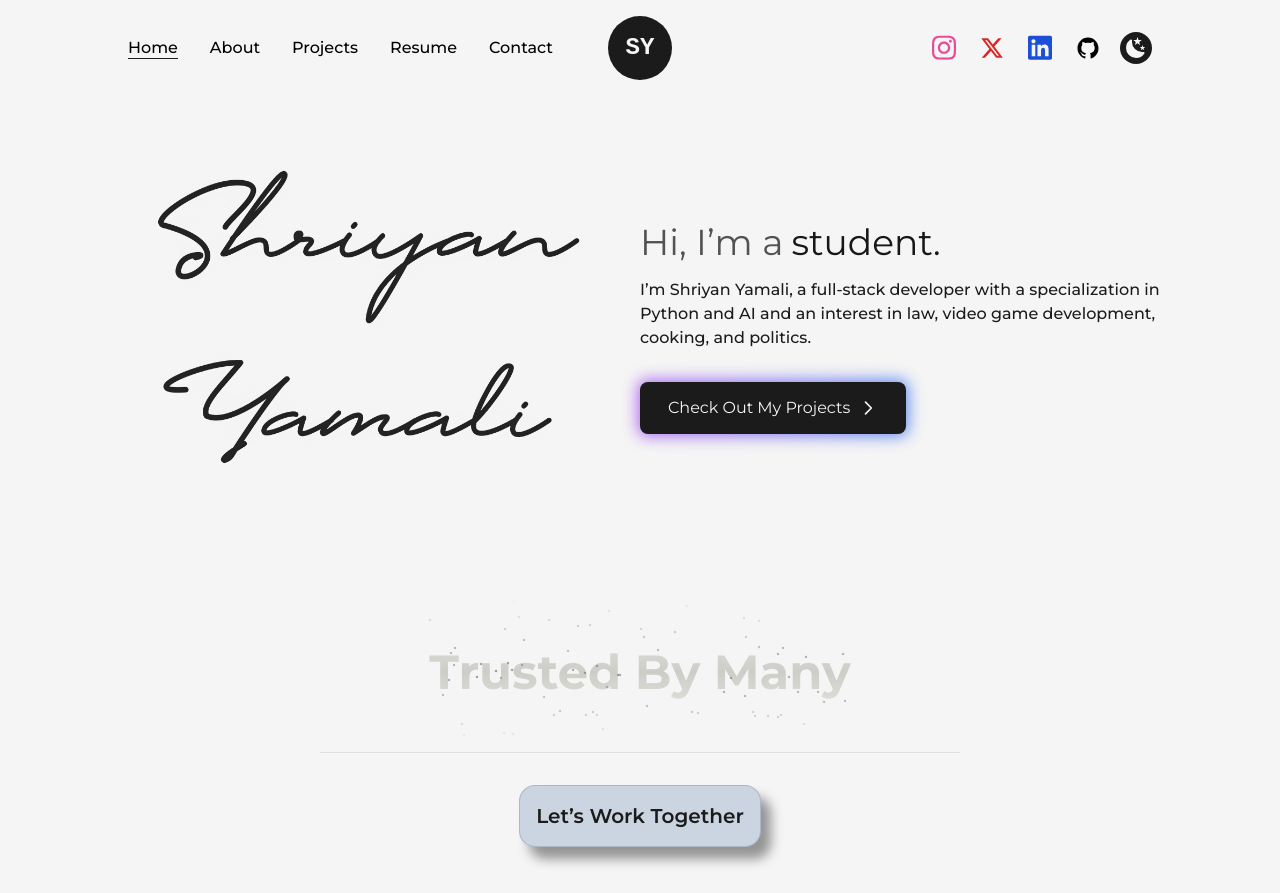
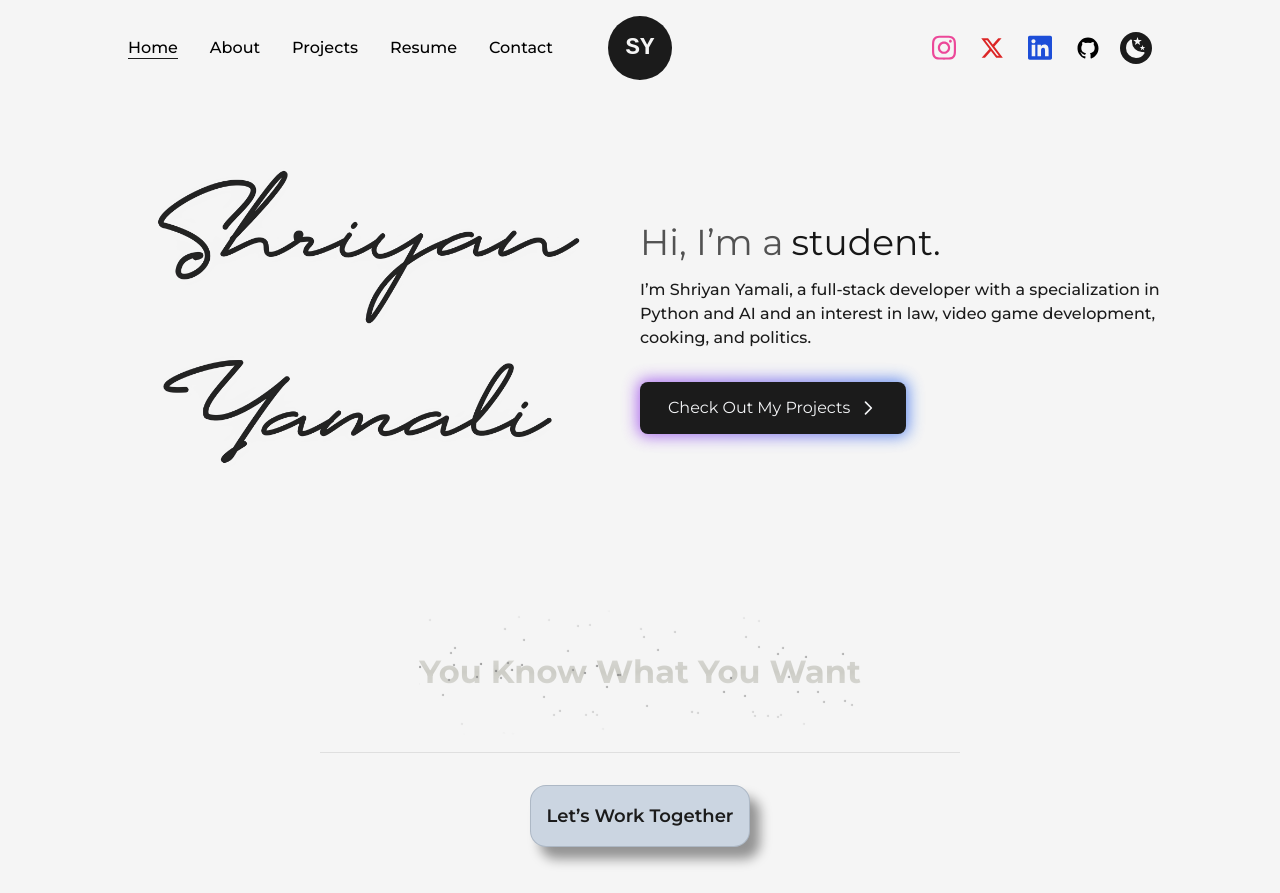
Before and after one commit to shriyanyamali/portfolio-v2, a Next.js app: page / in a window 1280 px wide. Shown: the top 893 px of the page. Built offline with nearby package versions, Linux system fonts and the light colour scheme.

Commit message:
changed text on text reveal card and changed size of let's worktogether button

```diff
--- a/src/components/demo/demo-text-reveal-card.jsx
+++ b/src/components/demo/demo-text-reveal-card.jsx
@@ -9,7 +9,7 @@ import {
 export function TextRevealCardPreview() {
   return (
     <div className="flex items-center justify-center rounded-2xl w-full pb-8">
-      <TextRevealCard text="Trusted By Many" revealText="Delivered For Many">
+      <TextRevealCard text="You Know What You Want" revealText="I Know How To Do It">
       </TextRevealCard>
     </div>
   );
--- a/src/components/ui/text-reveal-card.jsx
+++ b/src/components/ui/text-reveal-card.jsx
@@ -85,7 +85,7 @@ export const TextRevealCard = ({
           className="absolute bg-light dark:bg-dark z-20 will-change-transform flex items-center justify-center"
         >
           <p
-            className="sm:text-2xl text-[3rem] py-10 font-bold text-black dark:text-white bg-clip-text text-transparent bg-gradient-to-b from-black dark:from-white to-neutral-700 dark:to-neutral-300"
+            className="sm:text-xl text-[2rem] py-10 font-bold text-black dark:text-white bg-clip-text text-transparent bg-gradient-to-b from-black dark:from-white to-neutral-700 dark:to-neutral-300"
           >
             {revealText}
           </p>
@@ -101,7 +101,7 @@ export const TextRevealCard = ({
         ></motion.div>
 
         <div className="flex items-center justify-center overflow-hidden [mask-image:linear-gradient(to_bottom,transparent,white,transparent)]">
-          <p className="sm:text-2xl text-[3rem] py-10 font-bold bg-clip-text text-transparent bg-[#cdcdc7] dark:bg-[#323238]">
+          <p className="sm:text-xl text-[2rem] py-10 font-bold bg-clip-text text-transparent bg-[#cdcdc7] dark:bg-[#323238]">
             {text}
           </p>
           <MemoizedStars />
--- a/src/pages/index.js
+++ b/src/pages/index.js
@@ -115,7 +115,7 @@ export default function Home() {
           <div className="flex items-center justify-center w-full">
             <Link href="/contact">
               <div className="flex flex-col items-center justify-center transition duration-500 font-semibold bg-slate-300 dark:bg-slate-700 hover:bg-slate-200 dark:hover:bg-slate-800 border border-slate-700/[0.2] dark:border-slate-300/[0.2] rounded-2xl relative overflow-hidden p-4 w-full max-w-[20rem] shadow-custom-light dark:shadow-custom-dark">
-                <h2 className="text-center text-xl sm:text-xl">
+                <h2 className="text-center text-lg sm:text-base">
                   Let&rsquo;s Work Together
                 </h2>
               </div>
```
